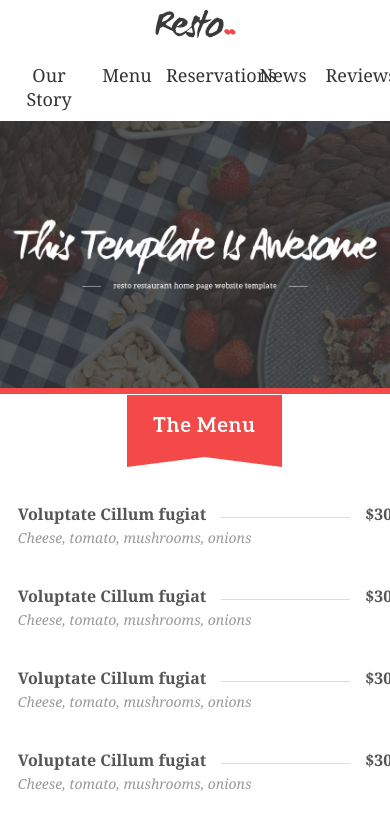
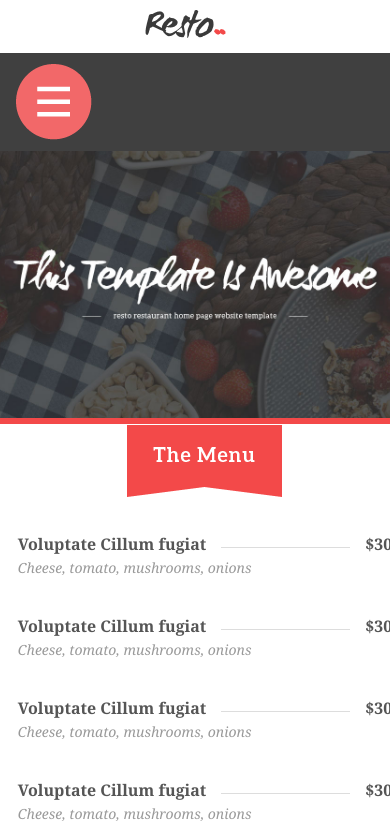
Before and after one commit to web-240-3241/Code-A-Responsive-Design-Website-001, a plain HTML site: page index.html in a window 390 px wide. Shown: the top 828 px of the page. Drawn offline with nearby package versions, Linux system fonts and the light colour scheme.

Commit message:
Drop Down Menu
Added a burger menu, changed the css to change for mobile, and added JS to add action to the burger menu.

```diff
--- a/index.html
+++ b/index.html
@@ -13,6 +13,7 @@
             <div class="wrapper">
                 <h1 class="logo">Resto</h1>
                 <nav>
+                     <a class="burger-nav"></a>
                     <h2>Main Navigation</h2>
                     <ul>
                         <li><a href="">Our Story</a></li>
@@ -139,4 +140,7 @@
 
     </body>
 
+    <script src="http://code.jquery.com/jquery-1.11.3.min.js"></script>
+    <script src="menu.js"></script>
+
 </html>
--- /dev/null
+++ b/menu.js
@@ -0,0 +1,5 @@
+$(document).ready(function(){
+     $(".burger-nav").on("click", function(){
+          $("header nav ul").toggleClass("open");
+     });
+});
--- a/style.css
+++ b/style.css
@@ -222,20 +222,63 @@ footer a{
 
 /*mobiles*/
 @media screen and (max-width: 480px){
+
+     .burger-nav{
+          display: block;
+          height: 98px;
+          width: 100%;
+          background: url(images/burgermenu.png) no-repeat 5% center;
+          background-color: #404040;
+          cursor: pointer;
+
+}
+
+     header .wrapper{
+          width: 100%;
+          padding: 0;
+     }
+
+     header nav ul{
+          overflow: hidden;
+          background: #505050;
+          height: 0;
+     }
+
+
+     header nav ul.open{
+          height: auto;
+     }
+
+     header nav ul li{
+          float: none;
+          text-align: left;
+          width: 100%;
+          margin: 0;
+          padding-left: 65px;
+     }
+
+     header nav ul li a{
+          color: #fff;
+          padding: 10px;
+          border-bottom: 1px solid #404040;
+          display: block;
+          margin: 0;
+     }
+
      #featured li{
           width: 90%;
-          magin: 20px 5%;
+          margin: 20px 5%;
      }
 
      footer ul{
-          width: 48%;
+          width: 98%;
           text-align: center;
      }
 
      #home-menu li{
           float: none;
           width: 96%;
-          margin: 30px 2% !important;
+          margin: 30px 2% !important
      }
 
      #main-banner img{
```
Also changed, not shown: images/burgermenu.png (added), 2 other files.
